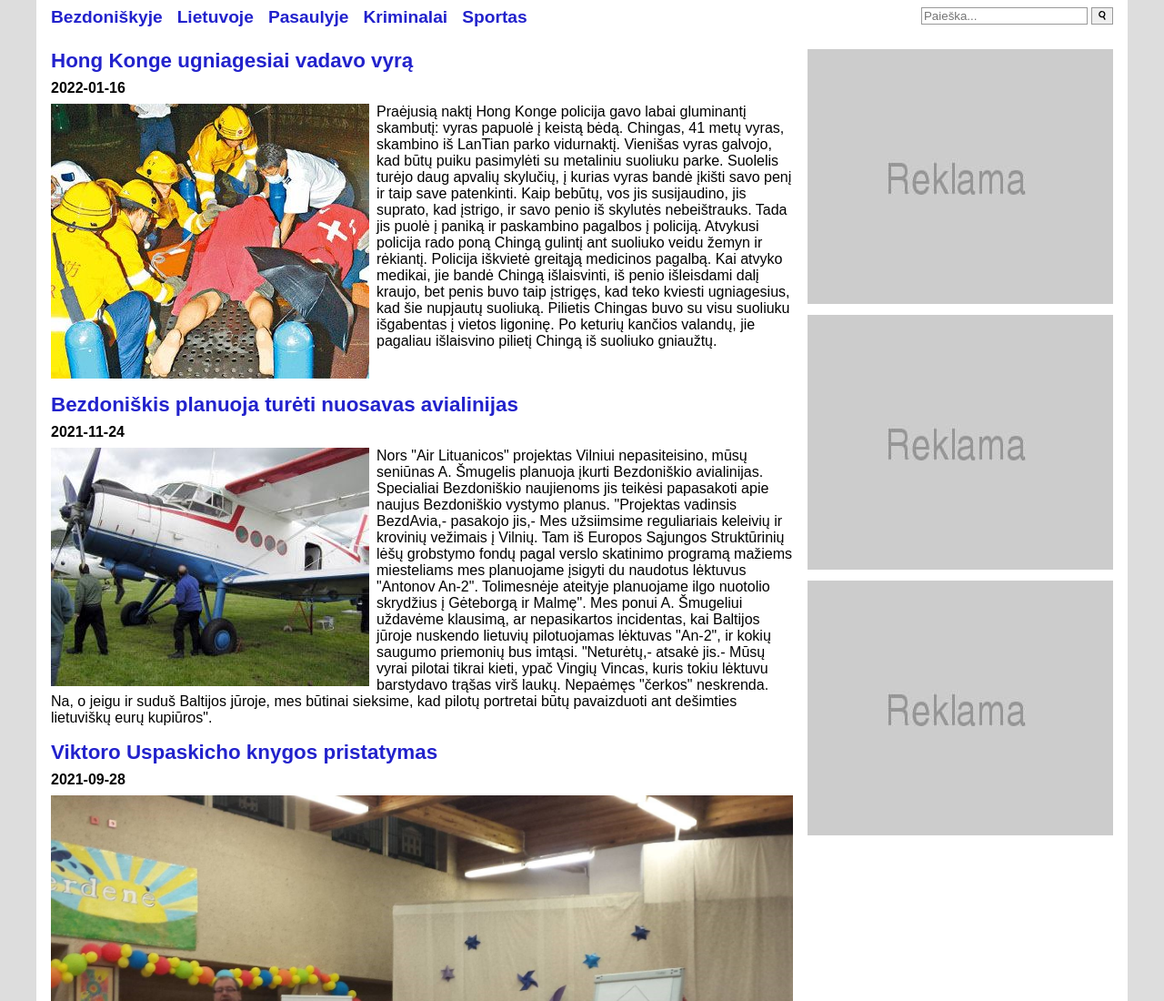
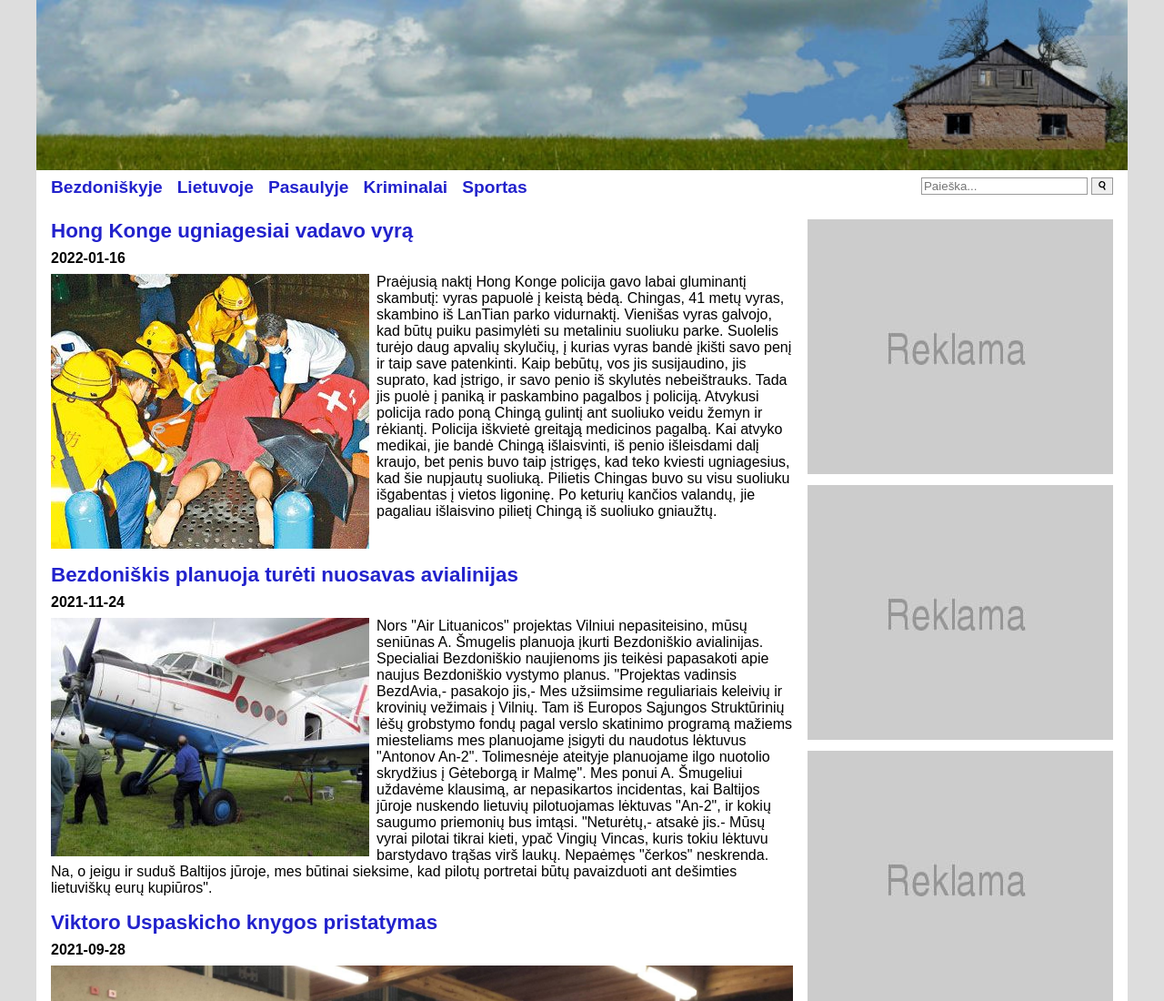
Before and after one commit to tgilvonas/bna-frontend, a plain HTML site: page index.html in a window 1280 px wide. Shown: the top 1100 px of the page at 91% size. Drawn offline with Linux system fonts and the light colour scheme.

Commit message:
Header background is now being displayed

```diff
--- a/css/style.css
+++ b/css/style.css
@@ -43,7 +43,11 @@ body {
 }
 
 .header {
-
+	height: 187px;
+	background-image: url('../img/bna-header.jpg');
+	background-position: right center;
+	background-repeat: no-repeat;
+	background-size: cover;
 }
 
 .main-menu {
```
Also changed, not shown: index.html (+1 -1 lines).
